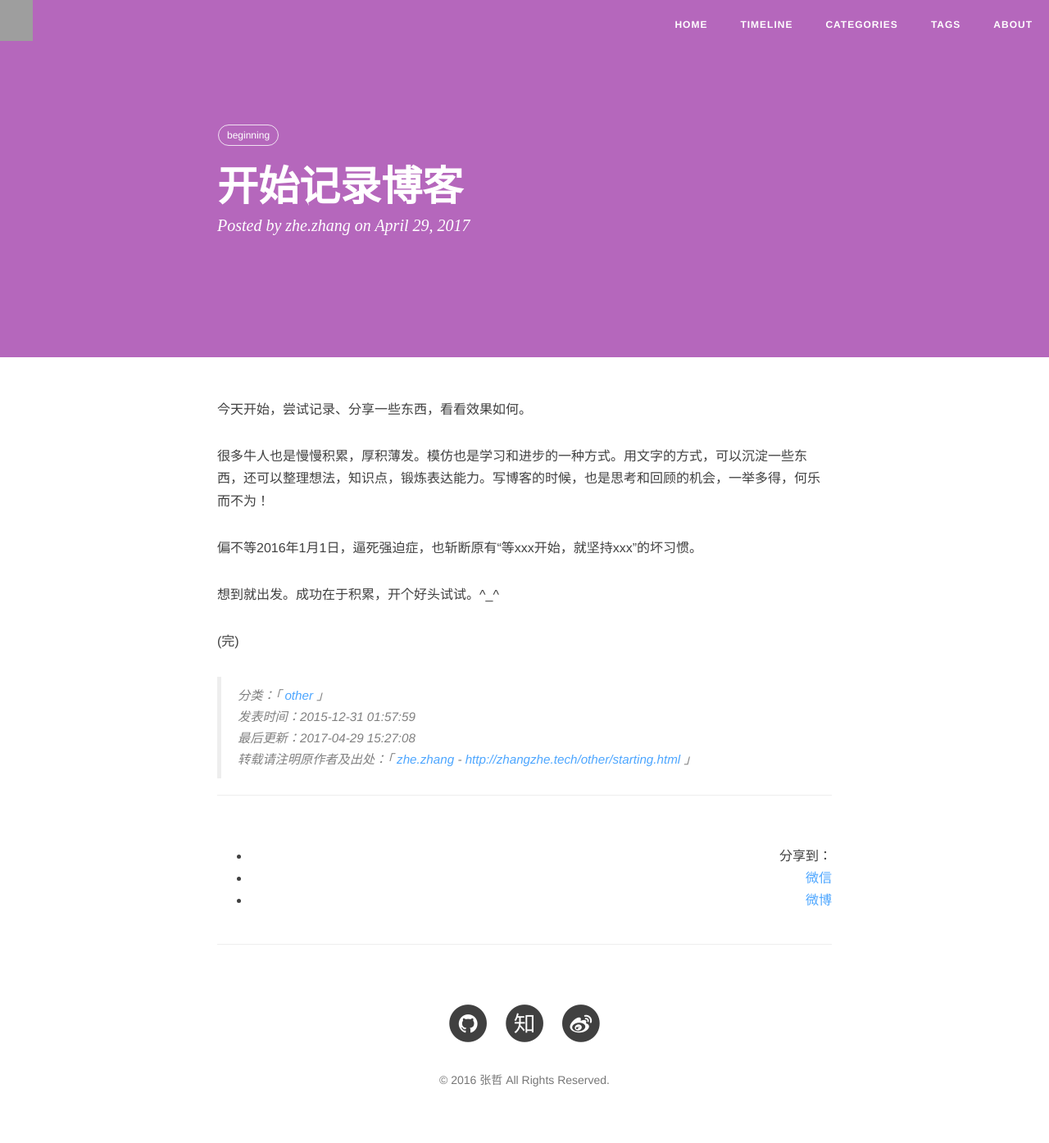
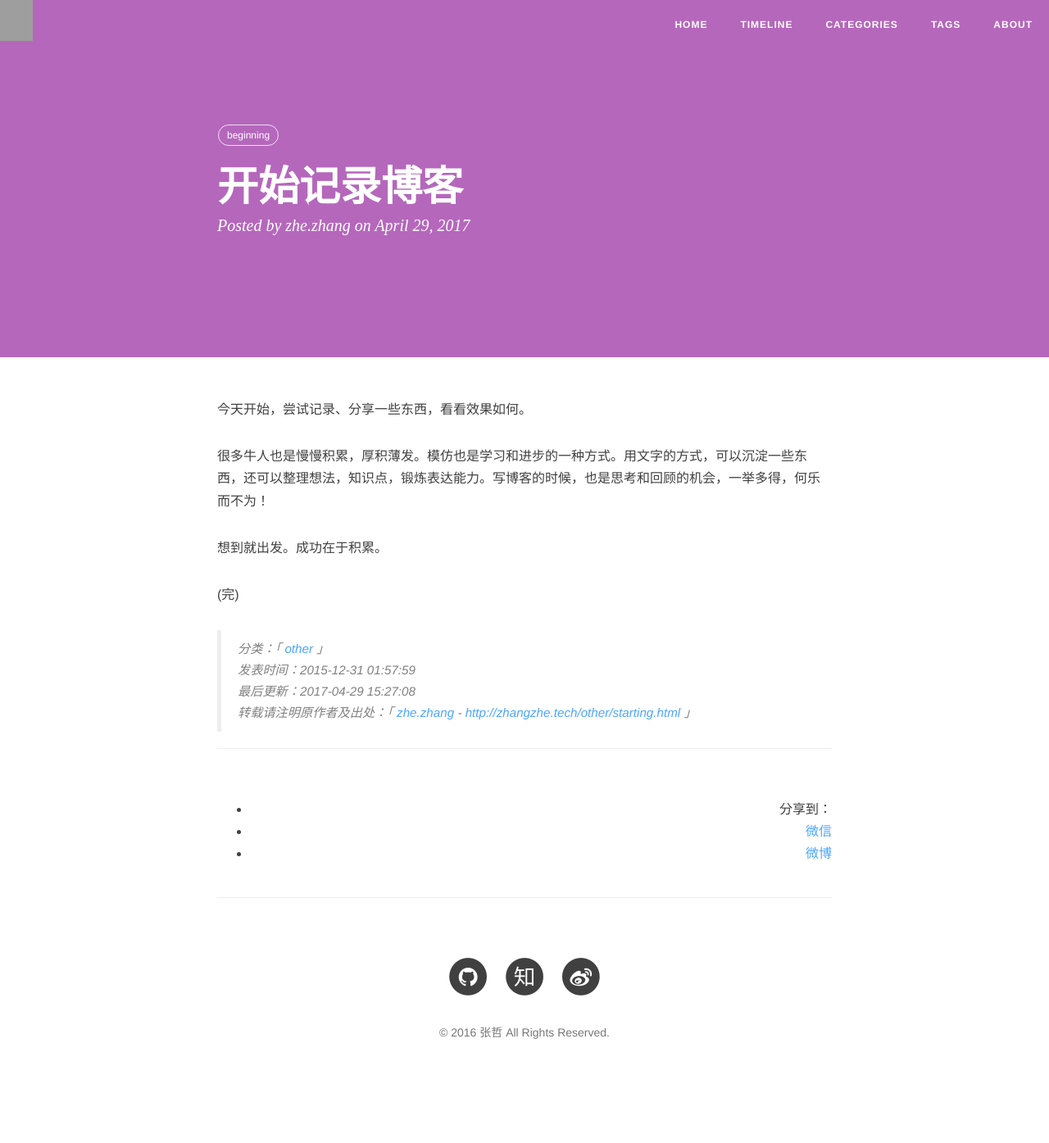
Before and after one commit to Zhangzhe09/zhangzhe09.github.io, a Jekyll site: the page built from _posts/2017-04-29-starting.md, in a window 1280 px wide. Shown: the whole page at 82% size. Built offline with Jekyll 4.4.1, drawn with Linux system fonts in a browser that asks for light colours; nearby versions of some CDN libraries; comment, search, counter and statistics services are not loaded; after the commit the page ends 1338 px from its top, so only the background shows below that; grey boxes are pictures that could not be loaded.

Commit message:
Update 2017-04-29-starting.md

```diff
--- a/_posts/2017-04-29-starting.md
+++ b/_posts/2017-04-29-starting.md
@@ -11,6 +11,4 @@ last_time: "2017-04-29 15:27:08"
 
 很多牛人也是慢慢积累，厚积薄发。模仿也是学习和进步的一种方式。用文字的方式，可以沉淀一些东西，还可以整理想法，知识点，锻炼表达能力。写博客的时候，也是思考和回顾的机会，一举多得，何乐而不为！
 
-偏不等2016年1月1日，逼死强迫症，也斩断原有“等xxx开始，就坚持xxx”的坏习惯。
-
-想到就出发。成功在于积累，开个好头试试。^_^
+想到就出发。成功在于积累。
```
